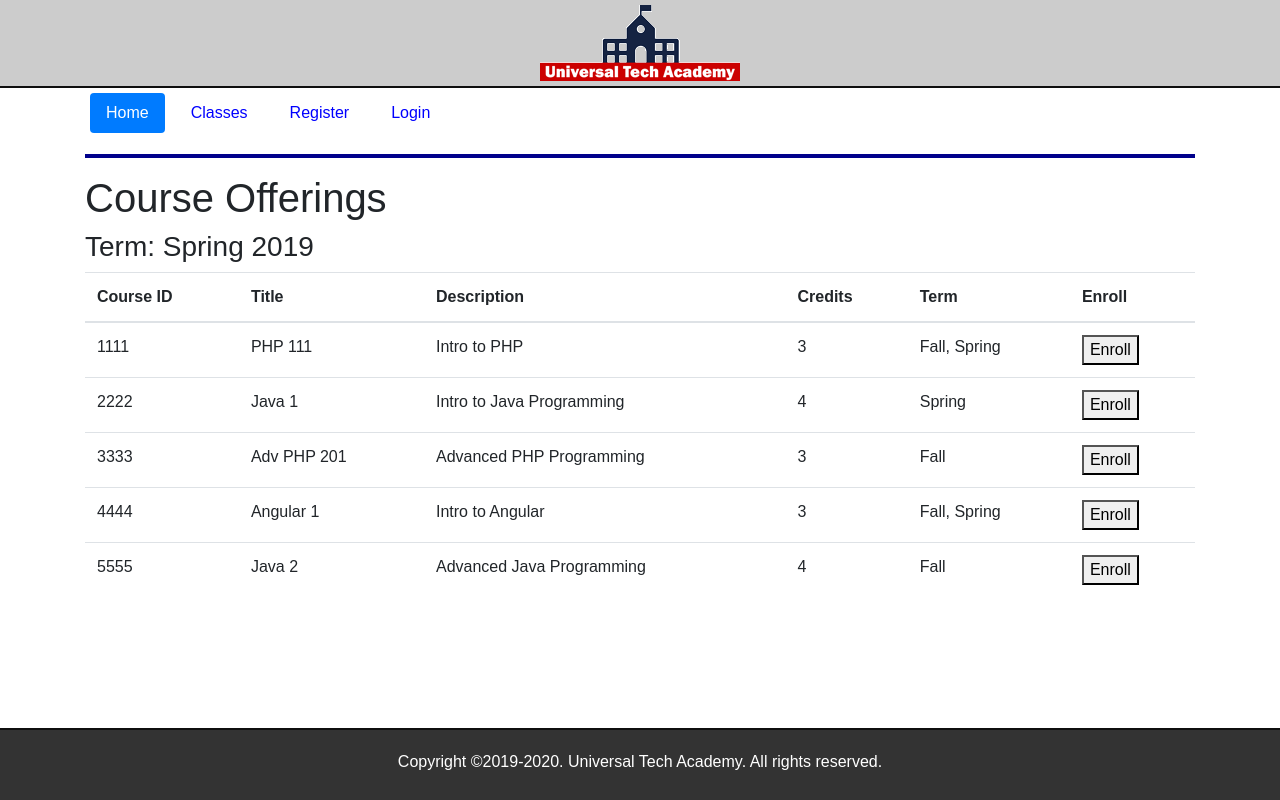
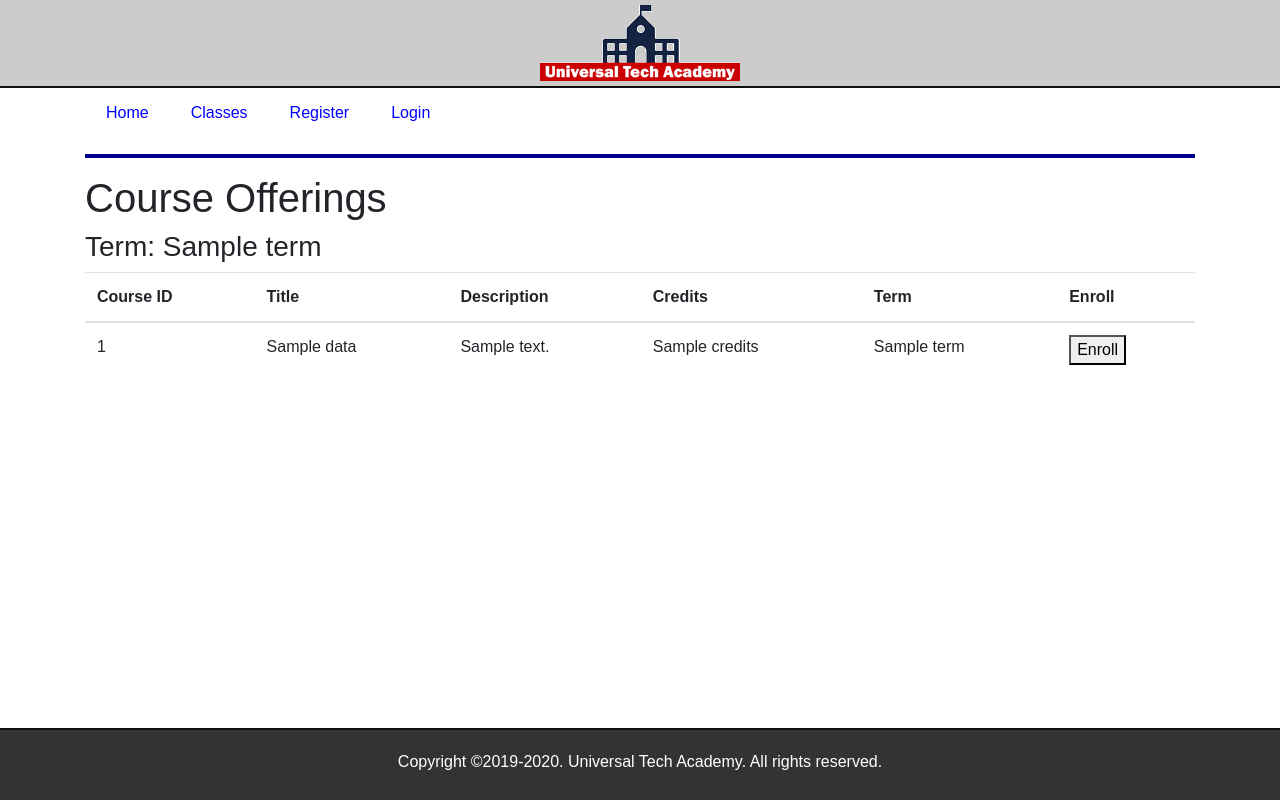
Before and after one commit to VidhwanJava/Flask-Project, a Python web app: template app/templates/courses.html in a window 1280 px wide. Run offline with Jinja, Linux system fonts and the light colour scheme; the template is opened without the code that fills it: most values are stand-ins (such as "Sample title", 1, 10 or a date in 2020); some libraries are stand-ins or nearby versions.

Commit message:
Activated enroll button, created api to show json data

```diff
--- a/app/templates/courses.html
+++ b/app/templates/courses.html
@@ -4,7 +4,7 @@
     <h1>Course Offerings</h1>
 
     <!--  Display the Term and Year here --->
-    <h3>Term: Spring 2019</h3>
+    <h3>Term: {{ term }}</h3>
 
     <div>
         <table class="table table-hover">
@@ -21,56 +21,26 @@
             <tbody>
 
             <!-- Construct the rest of courses here -->
+
+            {% for data in courseData %}
             <tr>
-                <td scope='row'>1111</td>
-                <td>PHP 111</td>
-                <td>Intro to PHP</td>
-                <td>3</td>
-                <td>Fall, Spring</td>
+                <td scope='row'>{{ data["courseID"] }}</td>
+                <td>{{ data["title"] }}</td>
+                <td>{{ data["description"] }}</td>
+                <td>{{ data["credits"] }}</td>
+                <td>{{ data["term"] }}</td>
                 <td>
-                    <button>Enroll</button>
+
+                    <form action="{{ url_for('enrollment') }}" method="POST">
+                        <input type="hidden" name="courseID" value="{{ data['courseID'] }}"/>
+                        <input type="hidden" name="title" value="{{ data['title'] }}"/>
+                        <input type="hidden" name="term" value="{{ data['term'] }}"/>
+                        <button>Enroll</button>
+                    </form>
                 </td>
             </tr>
-            <tr>
-                <td scope='row'>2222</td>
-                <td>Java 1</td>
-                <td>Intro to Java Programming</td>
-                <td>4</td>
-                <td>Spring</td>
-                <td>
-                    <button>Enroll</button>
-                </td>
-            </tr>
-            <tr>
-                <td scope='row'>3333</td>
-                <td>Adv PHP 201</td>
-                <td>Advanced PHP Programming</td>
-                <td>3</td>
-                <td>Fall</td>
-                <td>
-                    <button>Enroll</button>
-                </td>
-            </tr>
-            <tr>
-                <td scope='row'>4444</td>
-                <td>Angular 1</td>
-                <td>Intro to Angular</td>
-                <td>3</td>
-                <td>Fall, Spring</td>
-                <td>
-                    <button>Enroll</button>
-                </td>
-            </tr>
-            <tr>
-                <td scope='row'>5555</td>
-                <td>Java 2</td>
-                <td>Advanced Java Programming</td>
-                <td>4</td>
-                <td>Fall</td>
-                <td>
-                    <button>Enroll</button>
-                </td>
-            </tr>
+            {% endfor %}
+
             </tbody>
         </table>
     </div>
--- a/app/templates/includes/nav.html
+++ b/app/templates/includes/nav.html
@@ -1,10 +1,10 @@
     <header>
         <nav>
             <ul class="nav nav-pills">
-                <li class="nav-item"><a href="{{ url_for('home') }}" class="nav-link active">Home</a></li>
-                <li class="nav-item"><a href="{{ url_for('courses') }}" class="nav-link">Classes</a></li>
-                <li class="nav-item"><a href="{{ url_for('register') }}" class="nav-link">Register</a></li>
-                <li class="nav-item"><a href="{{ url_for('login') }}" class="nav-link">Login</a></li>
+                <li class="nav-item"><a href="{{ url_for('home') }}" class="nav-link {% if home %} active {% endif %}">Home</a></li>
+                <li class="nav-item"><a href="{{ url_for('courses') }}" class="nav-link {% if course %} active {% endif %}">Classes</a></li>
+                <li class="nav-item"><a href="{{ url_for('register') }}" class="nav-link {% if register %} active {% endif %}">Register</a></li>
+                <li class="nav-item"><a href="{{ url_for('login') }}" class="nav-link {% if login %} active {% endif %}">Login</a></li>
             </ul>
         </nav>
         <hr style="clear:both">
```
Also changed, not shown: app/route.py (+36 -7 lines), app/templates/enrollment.html (added, +14 -0 lines).
